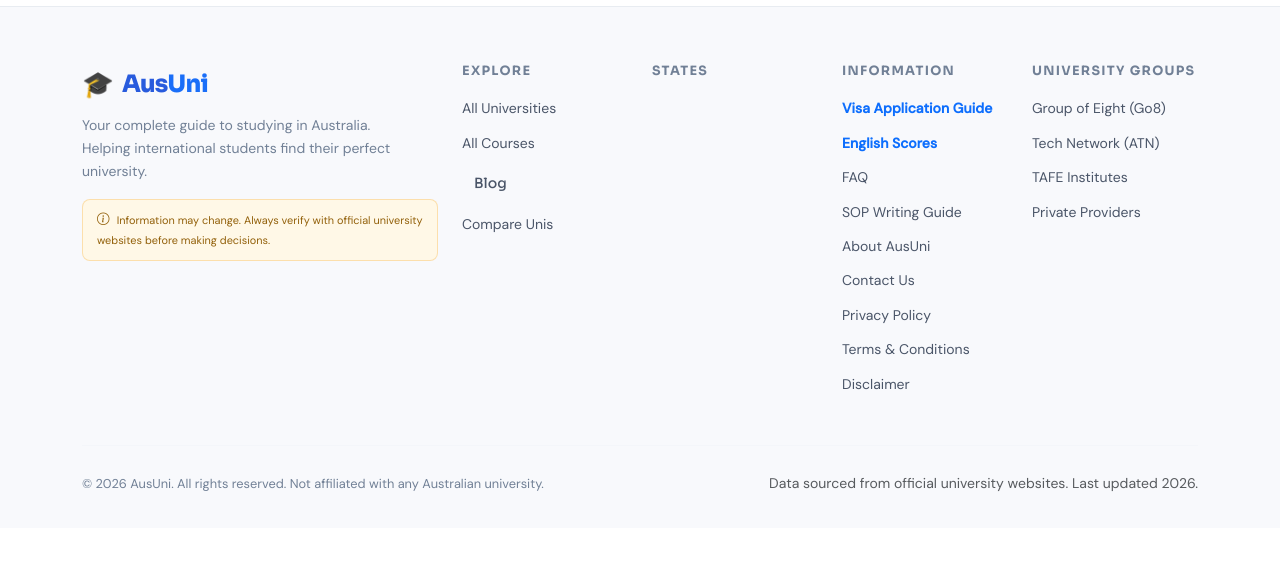
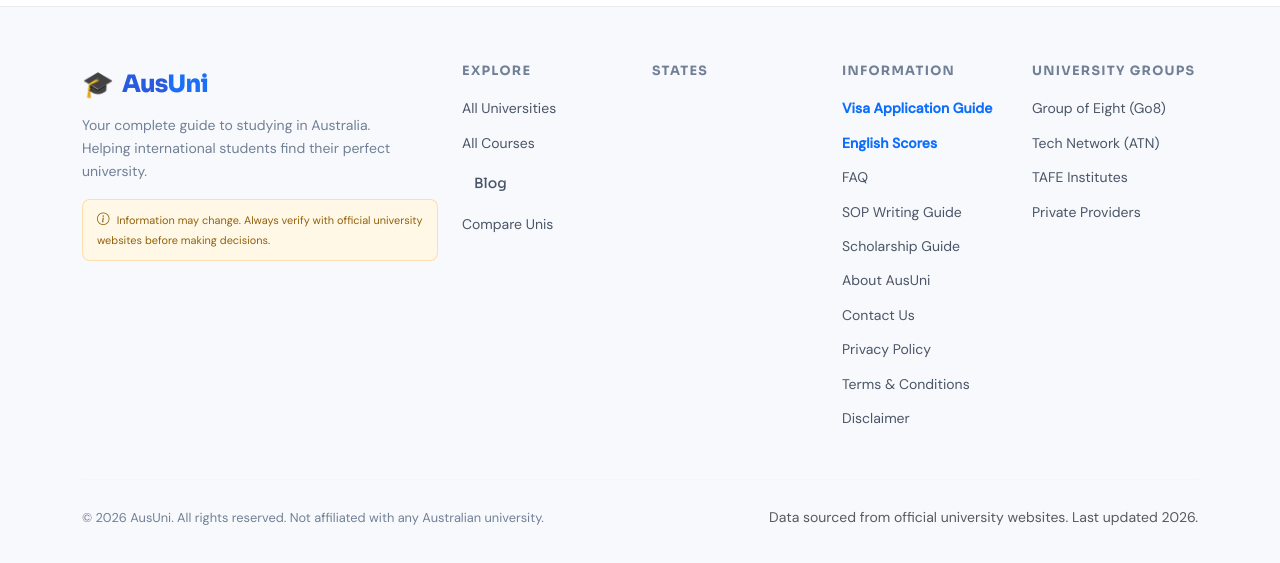
Before and after one commit to Pratiixdn/AusUni, a Django app: template templates/pages/about.html in a window 1280 px wide. Shown: the part 2969-3532 px from the top of the page. Before the commit the page ends 3461 px from the top, so only its background shows below. Run offline with Django 4.2, Linux system fonts and the light colour scheme; the template is opened without the code that fills it, so the values that code supplies are empty.

Commit message:
Update base.html

```diff
--- a/templates/base.html
+++ b/templates/base.html
@@ -183,6 +183,7 @@
                         </li>
                         <li><a href="{% url 'faq' %}">FAQ</a></li>
                         <li><a href="{% url 'sop_guide' %}">SOP Writing Guide</a></li>
+                        <li><a href="{% url 'scholarship_guide' %}">Scholarship Guide</a></li>
                         <li><a href="{% url 'about' %}">About AusUni</a></li>
                         <li><a href="{% url 'contact' %}">Contact Us</a></li>
                         <li><a href="{% url 'privacy_policy' %}">Privacy Policy</a></li>
```
